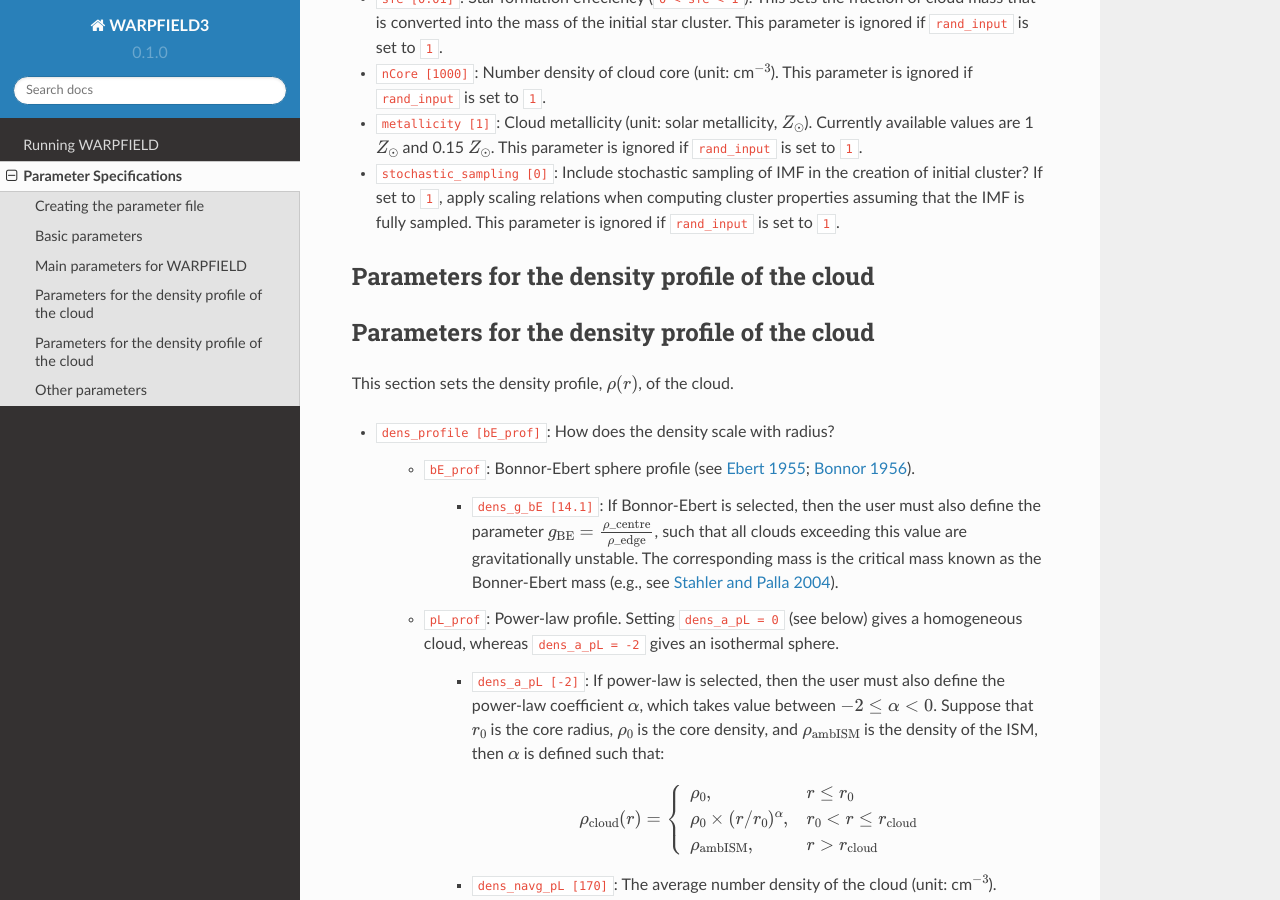
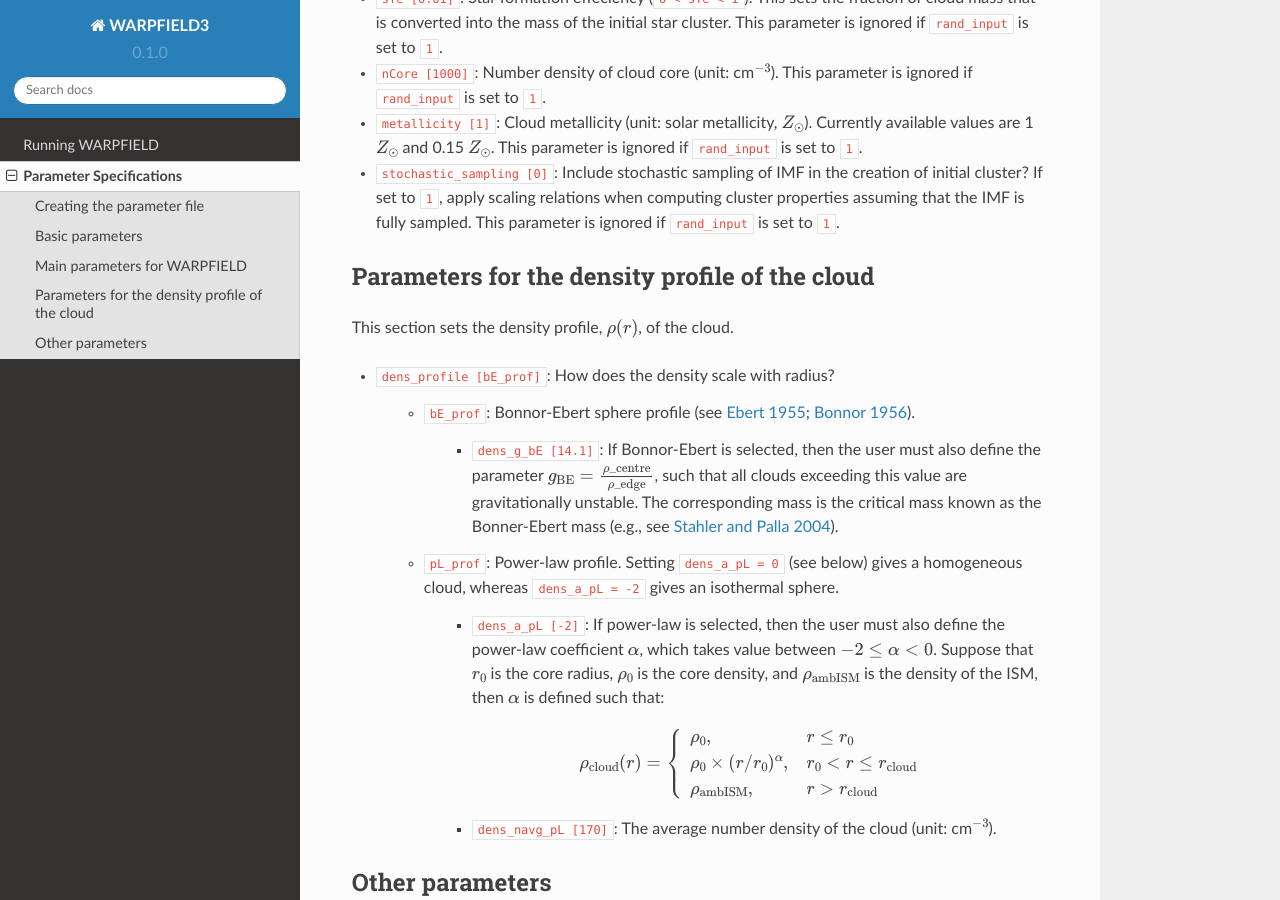
Before and after one commit to JiaWeiTeh/warpfield3, a Sphinx documentation site: the page built from docs/source/parameters.rst, in a window 1280 px wide and 900 px high, scrolled down 1349 px. Built offline with Sphinx 7.4.7 and the Read the Docs theme 2.0.0, drawn with Linux system fonts in a browser that asks for light colours.

Commit message:
Minor updates.

```diff
--- a/docs/source/parameters.rst
+++ b/docs/source/parameters.rst
@@ -62,8 +62,6 @@ These are the main parameters which WARPFIELD depends on.
 Parameters for the density profile of the cloud
 -----------------------------------------------
 
-Parameters for the density profile of the cloud
------------------------------------------------
 
 This section sets the density profile, :math:`\rho(r)`, of the cloud.
 
```
Also changed, not shown: 5 other files.
